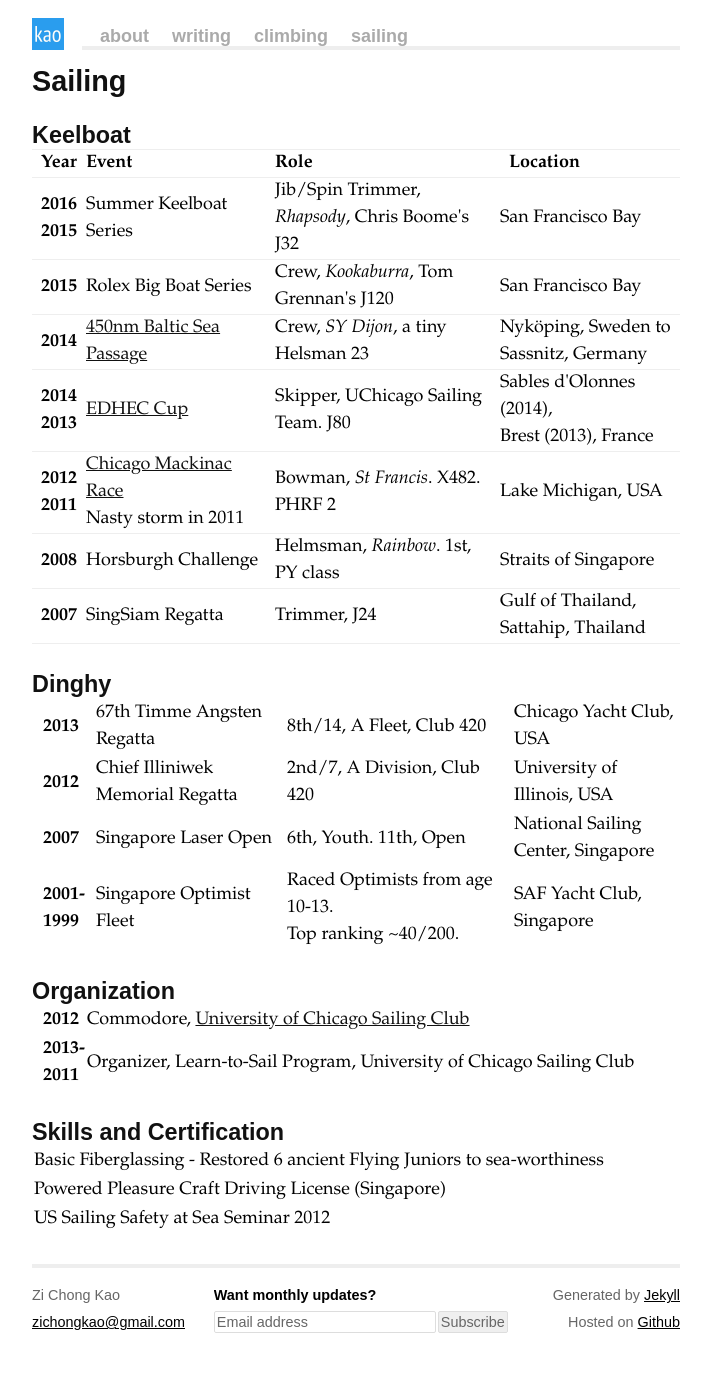
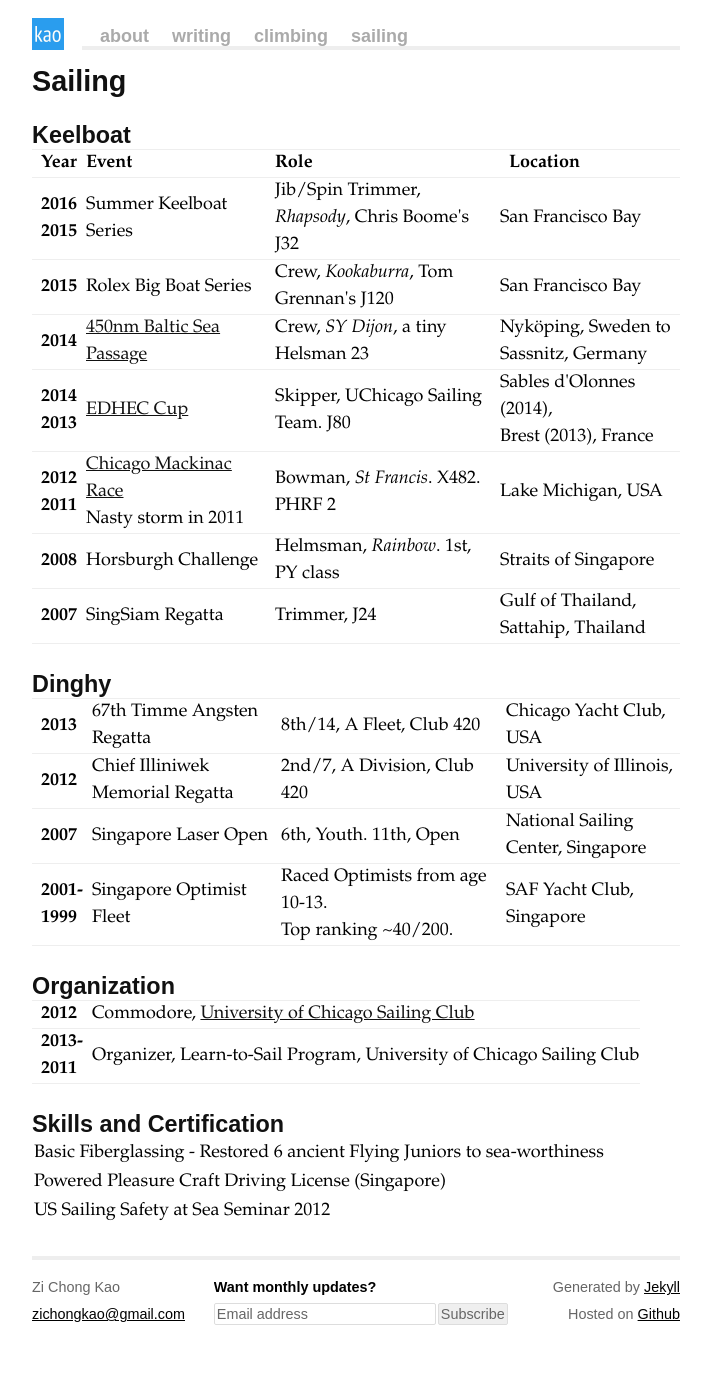
Before and after one commit to zichongkao/zichongkao.github.io, a Jekyll site: the page built from sailing.html, in a window 1280 px wide. Shown: the whole page, without its empty margins (284-995 px from the left). Built offline with Jekyll 4.4.1, drawn with Linux system fonts in a browser that asks for light colours; comment, search, counter and statistics services are not loaded.

Commit message:
More css fixes

```diff
--- a/css/main.scss
+++ b/css/main.scss
@@ -59,7 +59,7 @@ h4 {
 
 p {
   color: #222222;
-  margin: 1em 1em 0 0;
+  margin: 1em 1em 1em 0;
 }
 
 a         { color: #111; }
@@ -98,6 +98,10 @@ td.year{
 td.event{
   padding-left: 0.5em;
   width: 10em;
+}
+
+td.service{
+  padding-left: 0.5em;
 }
 
 td.role{
--- a/sailing.html
+++ b/sailing.html
@@ -59,7 +59,7 @@ title: Kao's Website - Sailing
       </table>
     <br>
     <h2>Dinghy</h2>
-      <table class="'sailing">
+      <table class="sailing">
         <tr>
           <td class="year">2013</td>
           <td class="event">67th Timme Angsten Regatta</td>
@@ -87,7 +87,7 @@ title: Kao's Website - Sailing
       </table>
     <br>
     <h2>Organization</h2>
-      <table>
+      <table class="sailing">
         <tr>
           <td class="year">2012</td>
           <td class="service">Commodore, <a href='http://sailclub.uchicago.edu'>University of Chicago Sailing Club</a></td>
```
